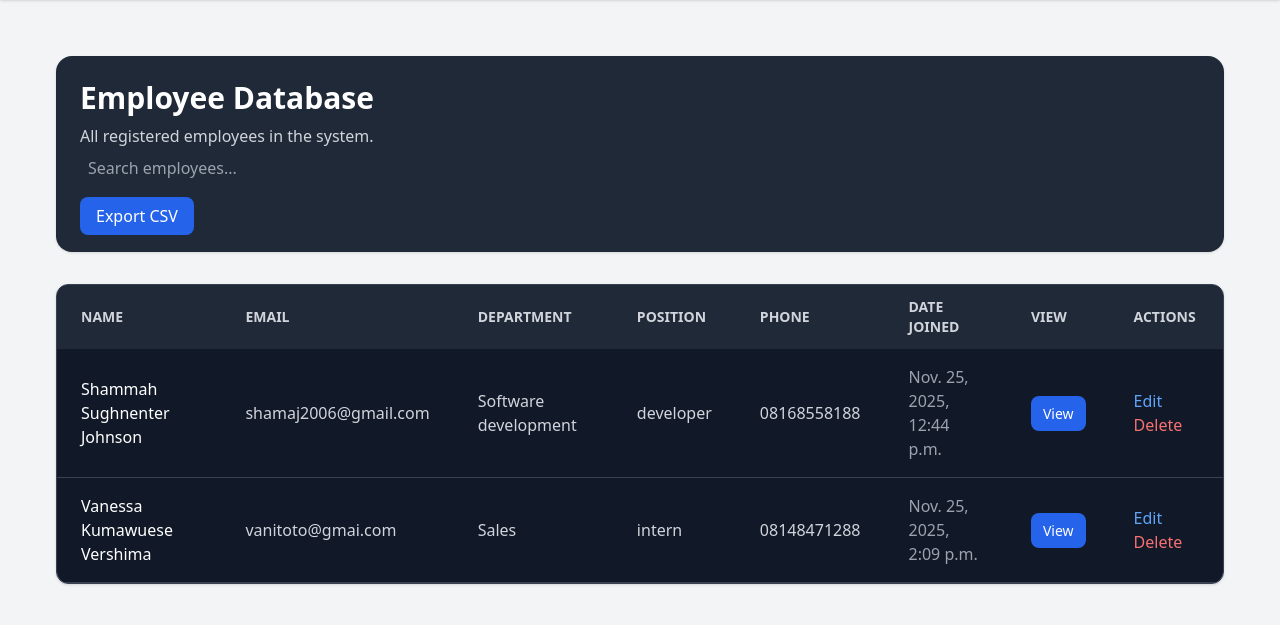
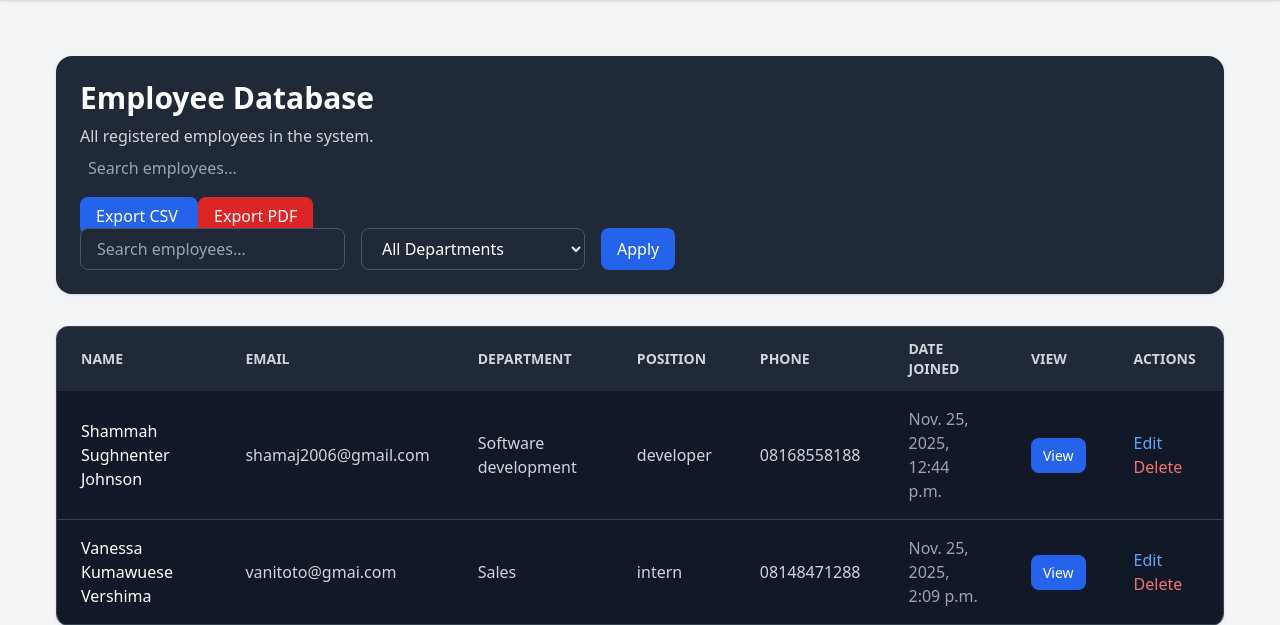
Before and after one commit to Sughnenter/employee-management-system, a Django app: page /employees/ in a window 1280 px wide. Shown: the part 92-717 px from the top of the page. Run offline with Django 5.2, Linux system fonts and the light colour scheme; a user stored in the database is signed in; data comes from the database, SQL or seed files in the repository; both versions use the stored data as it was after the commit; some libraries are stand-ins or nearby versions.

Commit message:
added advanced features

```diff
--- a/employeeManagementSystem/employee/templates/employee/employee_list.html
+++ b/employeeManagementSystem/employee/templates/employee/employee_list.html
@@ -19,6 +19,35 @@
     class="bg-blue-600 px-4 py-2 text-white rounded-lg">
     Export CSV
     </a>
+    <a href="{% url 'export_pdf' %}"
+    class="bg-red-600 hover:bg-red-700 px-4 py-2 rounded-lg text-white">
+    Export PDF
+    </a>
+
+
+    <form method="GET" class="flex gap-4">
+
+      <!-- Search -->
+      <input type="text" name="search" value="{{ request.GET.search }}"
+              class="px-4 py-2 rounded-lg bg-gray-800 text-white border border-gray-600"
+              placeholder="Search employees...">
+
+      <!-- Department Filter -->
+      <select name="department"
+              class="px-4 py-2 rounded-lg bg-gray-800 text-white border border-gray-600">
+          <option value="all">All Departments</option>
+          {% for dep in departments %}
+              <option value="{{ dep }}" {% if request.GET.department == dep %}selected{% endif %}>
+                  {{ dep }}
+              </option>
+          {% endfor %}
+      </select>
+
+      <button class="bg-blue-600 hover:bg-blue-700 text-white px-4 py-2 rounded-lg">
+          Apply
+      </button>
+    </form>
+
 
 
   </div>
--- a/employeeManagementSystem/employee/urls.py
+++ b/employeeManagementSystem/employee/urls.py
@@ -1,6 +1,6 @@
 from django.urls import path
 from . import views
-from .views import EmployeeLoginView, EmployeeLogoutView, RegisterEmployeeView, DashboardView, TaskCreate, LeaveRequestCreateView, ApproveLeaveRequestView, update_leave_status, CompleteTaskView, EmployeeDetailView, EmployeeListView, export_employees_csv, DeleteEmployeeView, UpdateEmployeeView
+from .views import EmployeeLoginView, EmployeeLogoutView, RegisterEmployeeView, DashboardView, TaskCreate, LeaveRequestCreateView, ApproveLeaveRequestView, update_leave_status, CompleteTaskView, EmployeeDetailView, EmployeeListView, export_employees_csv, DeleteEmployeeView, UpdateEmployeeView, ExportEmployeesPDFView, AdminAnalyticsView
 
 urlpatterns = [
     path('', DashboardView.as_view(), name='dashboard'),
@@ -17,5 +17,9 @@ urlpatterns = [
     path('export-employees/', views.export_employees_csv, name='export_employees_csv'),
     path('employee/<int:pk>/delete/', DeleteEmployeeView.as_view(), name='delete_employee'),
     path('employee/<int:pk>/update/', UpdateEmployeeView.as_view(), name='update_employee'),
+    path("export/pdf/", ExportEmployeesPDFView.as_view(), name="export_pdf"),
+    path("admin/analytics/", AdminAnalyticsView.as_view(), name="admin_analytics"),
+
+
 
 ]
--- a/employeeManagementSystem/employee/views.py
+++ b/employeeManagementSystem/employee/views.py
@@ -16,7 +16,10 @@ from django.views import View
 from django.http import HttpResponse, HttpResponseForbidden
 from django.db.models import Q
 import csv
-
+from reportlab.pdfgen import canvas
+from reportlab.lib.pagesizes import letter
+from django.views.generic import TemplateView
+from django.db.models import Count
 
 # Create your views here.
 
@@ -68,7 +71,7 @@ class DeleteEmployeeView(LoginRequiredMixin, AdminOnlyMixin, DeleteView):
 
 class UpdateEmployeeView(LoginRequiredMixin, AdminOnlyMixin, UpdateView):
     model = Employee
-    fields = ['full_name', 'position', 'employment_date', 'phone_number', 'address', 'employee_id', "department"]
+    fields = ['full_name', 'position', 'employment_date', 'phone_number', 'address', "department"]
     template_name = "employee/employee_update.html"
     success_url = reverse_lazy("employee_list")
 
@@ -195,20 +198,24 @@ class EmployeeListView(LoginRequiredMixin, AdminOnlyMixin, ListView):
                 Q(email__icontains=q) |
                 Q(department__icontains=q)
             )
+        department = self.request.GET.get("department")
+        if department and department != "all":
+            qs = qs.filter(department=department)
+
         return qs
+    def get_context_data(self, **kwargs):
+        ctx = super().get_context_data(**kwargs)
+        ctx["departments"] = Employee.objects.values_list("department", flat=True).distinct()
+        return ctx
 
 
 def export_employees_csv(request):
-    """Export all employees to CSV; only superusers allowed."""
     if not request.user.is_superuser:
         return HttpResponseForbidden("You do not have permission to export employees.")
-
     response = HttpResponse(content_type="text/csv")
     response["Content-Disposition"] = 'attachment; filename="employees.csv"'
-
     writer = csv.writer(response)
-    writer.writerow(["Full Name", "Email", "Gender", "Date of Birth", "Employment date", "Phone number", "Address", "ID" "Department", "Position",])
-
+    writer.writerow(["Full Name", "Email", "Gender", "Date of Birth", "Employment date", "Phone number", "Address", "ID" "Department", "Position"])
     for emp in Employee.objects.all():
         writer.writerow([
             emp.full_name,
@@ -224,3 +231,47 @@ def export_employees_csv(request):
         ])
 
     return response
+class ExportEmployeesPDFView(LoginRequiredMixin, AdminOnlyMixin, View):
+    def get(self, request):
+        response = HttpResponse(content_type='application/pdf')
+        response['Content-Disposition'] = 'attachment; filename="employees.pdf"'
+
+        p = canvas.Canvas(response, pagesize=letter)
+        y = 750
+
+        employees = Employee.objects.all()
+
+        p.setFont("Helvetica-Bold", 14)
+        p.drawString(50, 770, "Employee Report")
+        p.setFont("Helvetica", 10)
+
+        for emp in employees:
+            p.drawString(50, y, f"{emp.full_name} | {emp.email} | {emp.department}")
+            y -= 20
+            if y < 50:
+                p.showPage()
+                y = 750
+
+        p.save()
+        return response
+
+class AdminAnalyticsView(LoginRequiredMixin, AdminOnlyMixin, TemplateView):
+    template_name = "employee/analytics.html"
+
+    def get_context_data(self, **kwargs):
+        ctx = super().get_context_data(**kwargs)
+
+        ctx["employee_count"] = Employee.objects.count()
+        ctx["active_tasks"] = Task.objects.filter(complete=False).count()
+        ctx["completed_tasks"] = Task.objects.filter(complete=True).count()
+        ctx["pending_leave"] = LeaveRequest.objects.filter(status="Pending").count()
+        ctx["approved_leave"] = LeaveRequest.objects.filter(status="Approved").count()
+
+        # For charts later:
+        ctx["department_distribution"] = (
+            Employee.objects.values("department")
+            .annotate(count=Count("id"))
+            .order_by("-count")
+        )
+
+        return ctx
```
Also changed, not shown: employeeManagementSystem/employee/templates/employee/analytics.html (added, +39 -0 lines), employeeManagementSystem/db.sqlite3.
